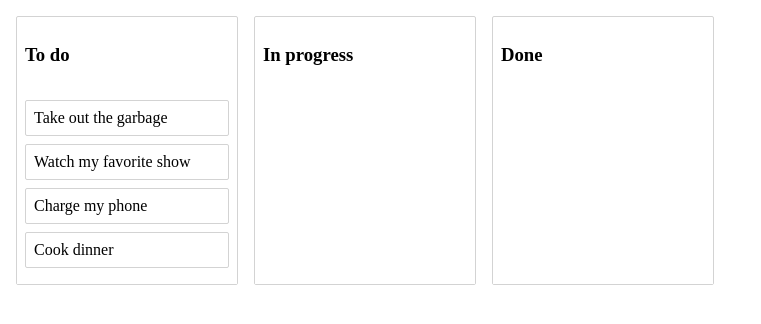
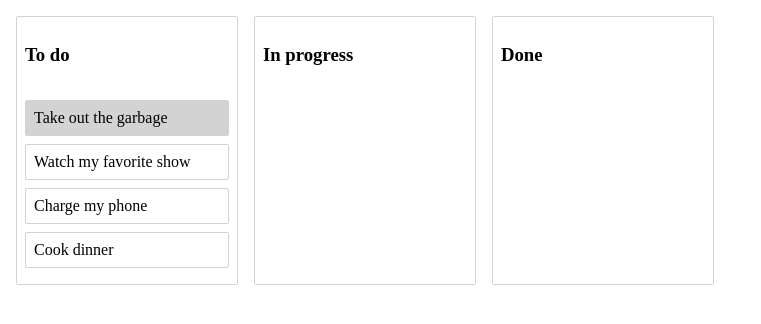
Before and after one commit to kasterra/dnd-study, a React (Create React App) app: page / in a window 1280 px wide. Shown: the top 324 px of the page, without its empty margins (0-761 px from the left). Built offline with nearby package versions, Linux system fonts and the light colour scheme.

Commit message:
✨ feat: disable drag using isDragDisabled

```diff
--- a/src/components/Task.tsx
+++ b/src/components/Task.tsx
@@ -2,6 +2,7 @@
 import { Draggable } from "react-beautiful-dnd";
 
 interface IContainer {
+  isDragDisabled: boolean;
   isDragging: boolean;
 }
 
@@ -11,7 +12,12 @@
   padding: 8px;
   margin-bottom: 8px;
   transition: background-color 0.2s ease;
-  background-color: ${(props) => (props.isDragging ? "lightgreen" : "white")};
+  background-color: ${(props) =>
+    props.isDragDisabled
+      ? "lightgrey"
+      : props.isDragging
+      ? "lightgreen"
+      : "white"};
 `;
 
 interface ITaskProps {
@@ -23,14 +29,20 @@
 }
 
 const Task = ({ task, index }: ITaskProps) => {
+  const isDragDisabled = task.id === "task-1";
   return (
-    <Draggable draggableId={task.id} index={index}>
+    <Draggable
+      draggableId={task.id}
+      index={index}
+      isDragDisabled={isDragDisabled}
+    >
       {(provided, snapshot) => (
         <Container
           {...provided.draggableProps}
           {...provided.dragHandleProps}
           ref={provided.innerRef}
           isDragging={snapshot.isDragging}
+          isDragDisabled={isDragDisabled}
         >
           {task.content}
         </Container>
```
